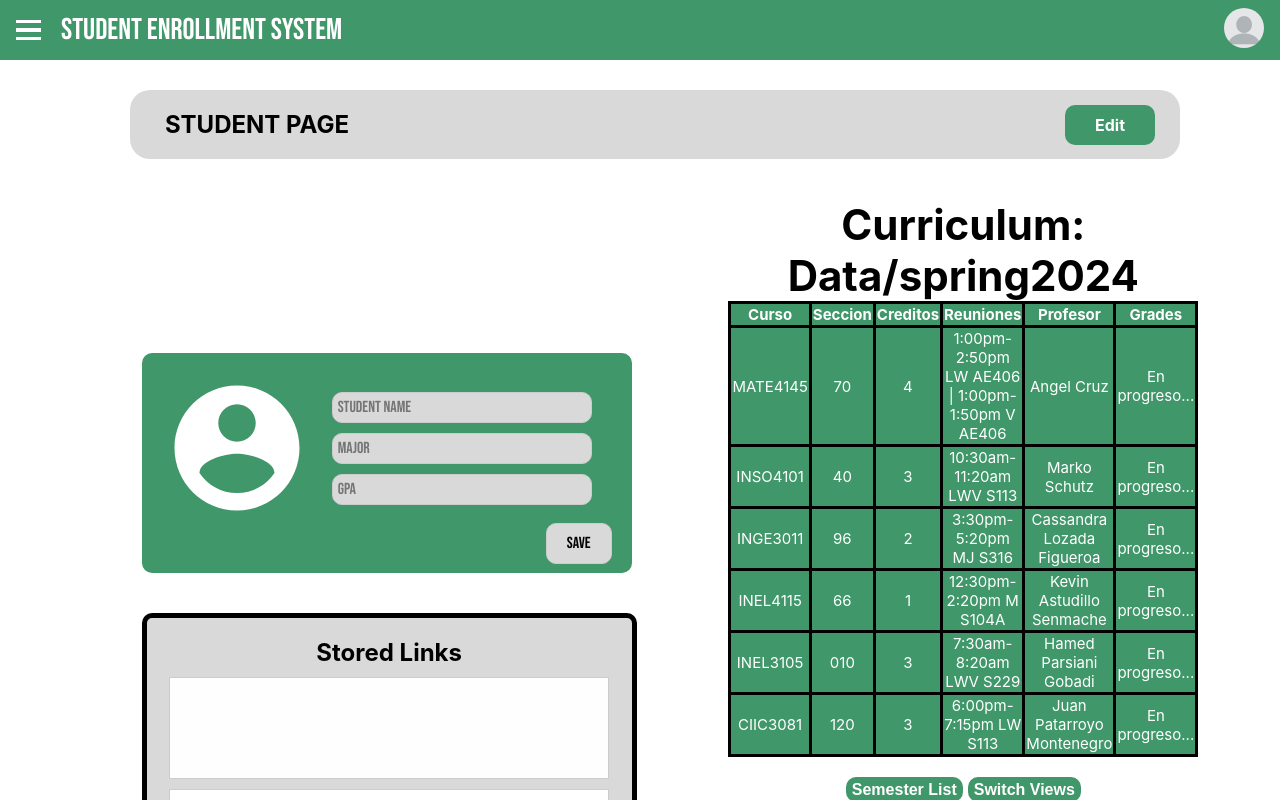
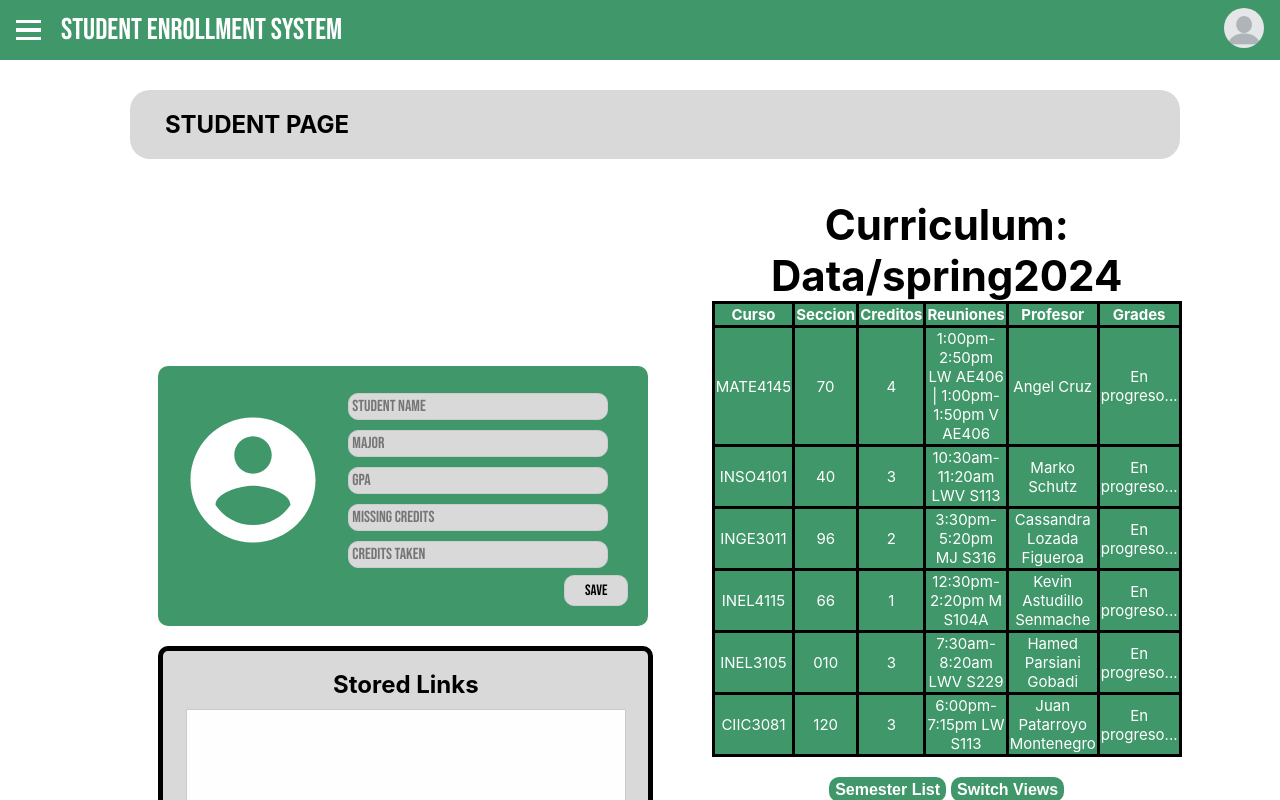
Before and after one commit to uprm-inso4101-2023-2024-s2/semester-project-studentenrollmentsystem, a React (Create React App) app: page /studentpage in a window 1280 px wide. Both pictures are taken after a click on the button "Edit". Shown: the top 800 px of the page. Built offline with nearby package versions, Linux system fonts and the light colour scheme.

Commit message:
Fixed scss and functionality of student card

```diff
--- a/src/components/studentCard.js
+++ b/src/components/studentCard.js
@@ -6,20 +6,22 @@ const StudentCard = ({
   initialStudentName,
   initialMajor,
   initialGpa,
+  initialMissingCredits, // Add initialMissingCredits prop
+  initialCreditsTaken, // Add initialCreditsTaken prop
   onSave,
 }) => {
   const [isEditing, setIsEditing] = useState(false);
   const [studentName, setStudentName] = useState(initialStudentName);
   const [major, setMajor] = useState(initialMajor);
   const [gpa, setGpa] = useState(initialGpa);
-  const [profileImage, setProfileImage] = useState(
-    "your_initial_image_url_here"
-  );
+  const [missingCredits, setMissingCredits] = useState(initialMissingCredits); // Add missingCredits state
+  const [creditsTaken, setCreditsTaken] = useState(initialCreditsTaken); // Add creditsTaken state
+  const [profileImage, setProfileImage] = useState("your_initial_image_url_here");
 
   const saveEdits = () => {
     setIsEditing(false);
     if (onSave) {
-      onSave({ studentName, major, gpa });
+      onSave({ studentName, major, gpa, missingCredits, creditsTaken }); // Include new properties in onSave
     }
   };
 
@@ -42,8 +44,6 @@ const StudentCard = ({
   return (
     <div className={`${styles.studentCard} ${className || ""}`.trim()}>
       <div className={styles.contentContainer}>
-        {" "}
-        {/* New container */}
         <div className={styles.studentImage}>
           <input
             type="file"
@@ -55,7 +55,7 @@ const StudentCard = ({
           />
           <button className={styles.uploadButton} onClick={handleClick}>
             Upload Image
-          </button>{" "}
+          </button>
         </div>
         <div className={styles.studentInfo}>
           {isEditing ? (
@@ -78,12 +78,26 @@ const StudentCard = ({
                 onChange={(e) => setGpa(e.target.value)}
                 placeholder="GPA"
               />
+              <input
+                type="number" // Assuming credits are numeric
+                value={missingCredits}
+                onChange={(e) => setMissingCredits(e.target.value)}
+                placeholder="Missing Credits"
+              />
+              <input
+                type="number" // Assuming credits are numeric
+                value={creditsTaken}
+                onChange={(e) => setCreditsTaken(e.target.value)}
+                placeholder="Credits Taken"
+              />
             </>
           ) : (
             <>
               <div>{studentName || "STUDENT NAME"}</div>
               <div>{major || "MAJOR"}</div>
               <div>{gpa || "GPA"}</div>
+              <div>{missingCredits || "MISSING CREDITS"}</div>
+              <div>{creditsTaken || "CREDITS TAKEN"}</div>
             </>
           )}
         </div>
@@ -99,8 +113,9 @@ const StudentCard = ({
         >
           Edit
         </button>
-      )}{" "}
+      )}
     </div>
   );
 };
+
 export default StudentCard;
--- a/src/pages/studentPage.js
+++ b/src/pages/studentPage.js
@@ -1,4 +1,4 @@
-import React, { useState, useEffect } from "react"
+import React, { useState, useEffect } from "react";
 import styles from "../styles/pages/studentPage.module.scss";
 import Coursetable from "../components/courseTable";
 import Scheduletable from "../components/scheduleTable";
@@ -70,12 +70,16 @@ export default function StudentPage() {
   const [customLink2, setCustomLink2] = useState("");
   const [showAcademicCalendar, setShowAcademicCalendar] = useState(false);
   const [customButtonText, setCustomButtonText] = useState(["", ""]);
+  const [gpa, setGpa] = useState('');
+  const [missingCredits, setMissingCredits] = useState(""); // Assuming this method exists and calculates the credits due based on some criteria
 
   const [academicEvents, setAcademicEvents] = useState({});
   const [selectedEvents, setSelectedEvents] = useState([]);
 
-   var gpa = new GradesEvaluation(['A', 'B', 'C', 'D', 'A', 'B'],[4,3,2,1,3,3]);
-
+  var gpaCalculator = new GradesEvaluation(
+    ["A", "B", "C", "D", "A", "B"],
+    [4, 3, 2, 1, 3, 3]
+  );
 
   useEffect(() => {
     const setTitleToButton = () => {
@@ -99,10 +103,10 @@ export default function StudentPage() {
   }, [customLink1, customLink2]);
 
   const [isEditing, setIsEditing] = useState(false);
-  const [studentName, setStudentName] = useState("John Doe");
-  const [studentNumber, setStudentNumber] = useState("12345678");
-  const [major, setMajor] = useState("Computer Science");
-  const [studentGPA, setStudentGPA] = useState("4.0");
+
+  const [creditsTaken, setCreditsTaken] = useState(
+    gpaCalculator.getCreditsTaken()
+  );
 
   useEffect(() => {
     const setTitleToButton = () => {
@@ -615,9 +619,7 @@ export default function StudentPage() {
       <div className={styles.header}>
         <div className={styles.views}>
           <h2>STUDENT PAGE</h2>
-          <div className={styles.buttons}>
-            <Button onClick={() => changeView("Edit")}>Edit</Button>
-          </div>
+
         </div>
       </div>
       {/* <label htmlFor="profile-image-upload" className={styles.newProfileIcon} onClick={() => document.getElementById('profile-image-upload').click()}>
@@ -739,7 +741,12 @@ export default function StudentPage() {
                     )}
                 </div> */}
         <div className={styles.studentInfo}>
-          <StudentCard />
+          <StudentCard
+            initialGpa={gpa}
+            missingCredits={missingCredits}
+            creditsTaken={creditsTaken}
+            className={styles.stude}
+          />
 
           <LinkBox />
         </div>
@@ -863,8 +870,6 @@ export default function StudentPage() {
           </div> */}
         </div>
 
-
-
         {/* {showAcademicCalendar && <AcademicCalendar />}
 
             <button
@@ -892,12 +897,22 @@ export default function StudentPage() {
         {selectedEvents.length > 0 && (
           <div className={styles.eventPopOut}>
             <div className={styles.eventPopOutContent}>
-                        <span className={styles.close} onClick={() => setSelectedEvents([])}>&times;</span>
+              <span
+                className={styles.close}
+                onClick={() => setSelectedEvents([])}
+              >
+                &times;
+              </span>
               <h2>Events for the day</h2>
               <ul>
                 {selectedEvents.map((event, index) => (
-                                <li key={index} className={!event.time ? styles.centeredEvent : null}>
-                                    <span className={event.important ? styles.centeredEvent : null}>
+                  <li
+                    key={index}
+                    className={!event.time ? styles.centeredEvent : null}
+                  >
+                    <span
+                      className={event.important ? styles.centeredEvent : null}
+                    >
                       {event.title}
                     </span>
                     {event.time && <span>-</span>}
--- a/src/styles/components/linkBox.module.scss
+++ b/src/styles/components/linkBox.module.scss
@@ -11,7 +11,7 @@
   }
 
   .scrollableContainer {
-    max-height: 120px;
+    max-height: 10px;
     width: 80%;
     overflow-y: auto;
     overflow-x: auto;
@@ -20,7 +20,6 @@
 
     ul {
       list-style: none;
-      padding: 0;
 
       li {
         margin-bottom: 5px;
--- a/src/styles/components/studentCard.module.scss
+++ b/src/styles/components/studentCard.module.scss
@@ -8,7 +8,7 @@
   /* Stretch children to match width for alignment */
   color: white;
   width: 450px;
-  height: 180px;
+  height: 220px;
   /* Adjust height as necessary */
   font-family: "Bebas Neue", sans-serif;
   position: relative;
@@ -22,7 +22,7 @@
   font-family: "Bebas Neue", sans-serif;
   /* Specified font */
   border: 1px solid #ccc;
-  padding: 5px;
+  padding: 3px;
   margin: 5px 0;
   width: calc(100% - 20px);
   box-sizing: border-box;
@@ -72,9 +72,9 @@
   color: #000000;
   border: 1px solid #ccc;
   border-radius: 10px;
-  padding: 10px 20px;
+  padding: 5px 20px;
   font-family: "Bebas Neue", sans-serif;
-  font-size: 16px;
+  font-size: 15px;
   cursor: pointer;
   transition: background-color 0.3s;
   margin-top: auto;
--- a/src/styles/pages/studentPage.module.scss
+++ b/src/styles/pages/studentPage.module.scss
@@ -35,14 +35,14 @@
     flex-direction: row;
     justify-content: space-evenly;
     align-items: center;
-    gap: 50px;
     padding: 40px;
     margin-left: 100px;
 
     .studentInfo {
       display: flex;
       flex-direction: column;
-      gap: 40px;
+      margin-top: 45px;
+      gap: 20px;
     }
 
     .curriculumside {
```
Lines whose indentation alone changed are shown as unchanged.
